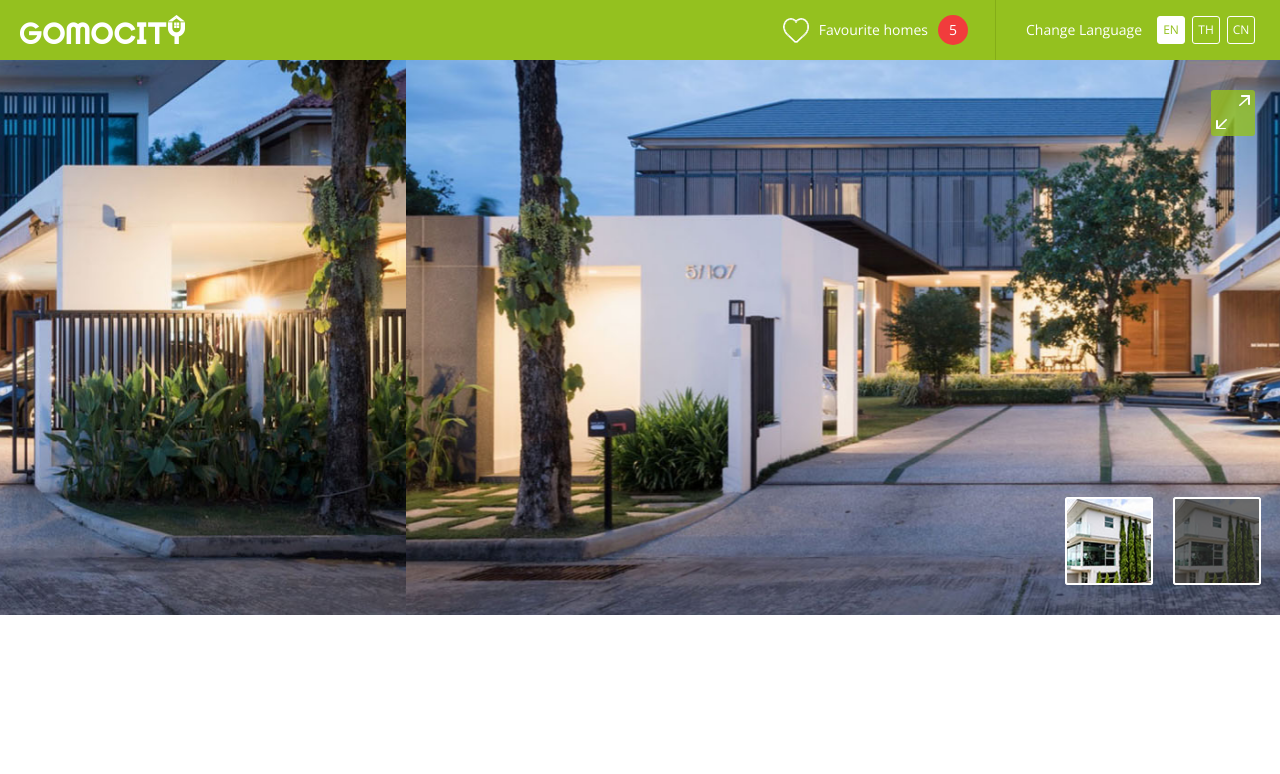
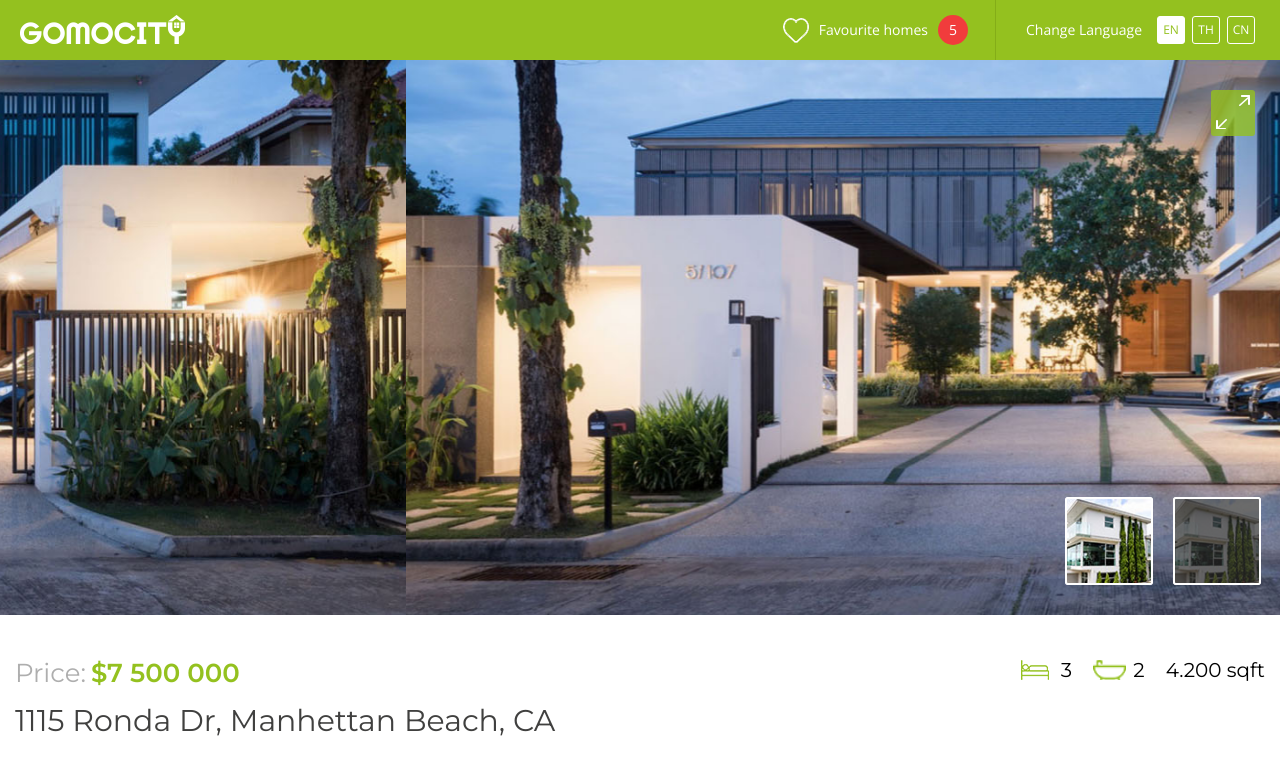
Before and after one commit to denis-andrikevich/gomocity, a website: page app/houseDetail.html in a window 1280 px wide. Drawn offline with nearby package versions, Linux system fonts and the light colour scheme; some packages are replaced by stand-ins of ours.

Commit message:
the beginning of the main content

```diff
--- a/app/houseDetail.html
+++ b/app/houseDetail.html
@@ -65,7 +65,7 @@
     </div>
   </header>
 
-  <main class="flex-column">
+  <main>
 
     <div class="flex-height">
 
@@ -102,6 +102,16 @@
 
     <div class="container">
       <div class="main-content">
+
+          <div class="name_price">
+            <span>Price:</span> &nbsp;<span class="green">$7 500 000</span>
+            <p>  1115 Ronda Dr,  Manhettan Beach, CA</p>
+          </div>
+          <div class="prev_info">
+            <span class="room-ico ico">3</span>
+            <span class="bath-ico ico">2</span>
+            <span>4.200 sqft</span>
+          </div>
 
       </div>
     </div>
--- a/app/scss/pages/houseDetail.scss
+++ b/app/scss/pages/houseDetail.scss
@@ -163,3 +163,48 @@ button:before {
   }
 
 }
+
+.main-content {
+      display: flex;
+      justify-content: space-between;
+      margin-top: 45px;
+
+      .name_price  {
+            span {
+                font-size: 2.6rem;
+                font-family: "Montserrat", Arial, Helvetica, sans-serif;
+                font-weight: 600;
+            }
+            span:first-child {
+                color: #aeaeae;
+              font-weight: 400;
+            }
+            p {
+                font-size: 3rem;
+                color: #40403f;
+                font-family: "Montserrat", Arial, Helvetica, sans-serif;
+                margin-top: 20px;
+            }
+      }
+      .prev_info {
+          span {
+                font-size: 2rem;
+                font-family: "Montserrat", Arial, Helvetica, sans-serif;
+          }
+          .room-ico {
+            background-image: url("../images/icons/big_bed.png");
+          }
+          .bath-ico{
+            background-image: url("../images/icons/big_res.png");
+          }
+
+          .ico {
+              width: 33px;
+              height: 20px;
+              background-size: contain;
+              margin-right: 30px;
+              padding-left: 40px;
+              background-position: 0, 0;
+          }
+      }
+}
```
Also changed, not shown: app/css/master.css, app/images/icons/big_bed.png (added), app/images/icons/big_res.png (added).
